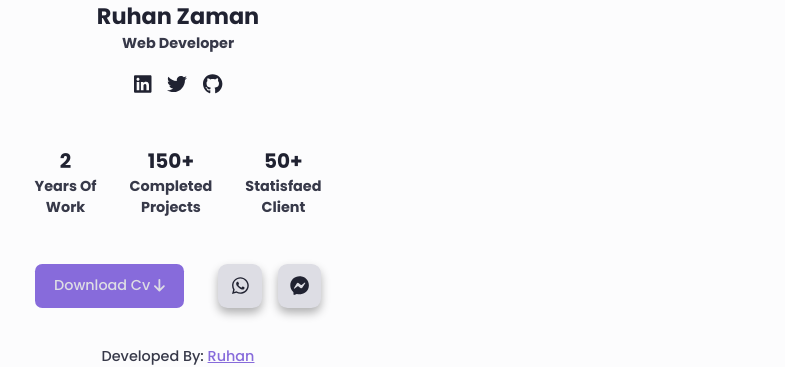
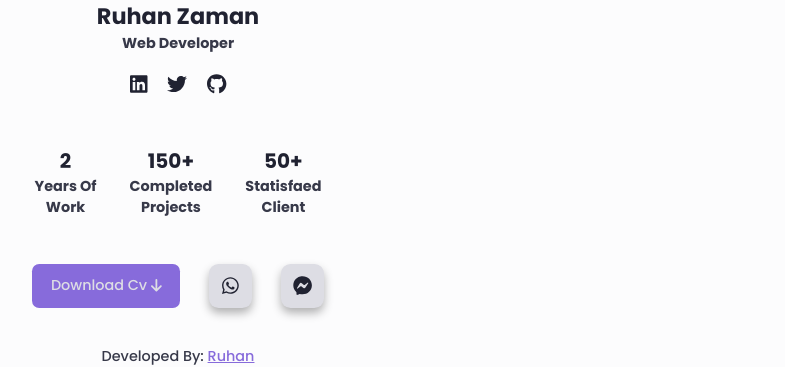
Before and after one commit to robiuzzaman4/rz-profile, a plain HTML site: page index.html in a window 1280 px wide. Shown: the part 284-651 px from the top of the page, without its empty margins (462-1247 px from the left). Drawn offline with Linux system fonts and the light colour scheme.

Commit message:
buttons customizing

```diff
--- a/assets/style.css
+++ b/assets/style.css
@@ -94,11 +94,11 @@ header {
 .profile-info .social {
     display: flex;
     align-items: center;
-    gap: 1em;
 }
 .profile-info .social a {
     font-size: 1.25em;
     color: var(--text-primary);
+    padding: 0em .5em;
 }
 .profile-info .social a:hover {
     color: var(--violet);
@@ -147,11 +147,11 @@ header {
 .buttons .cvbtn:hover {
     transform: scale(.95);
 }
-.message-btn {
+/* .message-btn {
     display: flex;
     align-items: center;
     gap: 1em;
-}
+} */
 .btn {
     padding: .4em .7em;
     background-color: var(--interface);
@@ -176,3 +176,6 @@ header {
 .Curtesy a {
     color: var(--violet);
 }
+@media screen and (max-width: 600px) {
+
+}
--- a/index.html
+++ b/index.html
@@ -60,10 +60,10 @@
             <a href="./assets/Ruhan_cv.pdf" class="cvbtn" download>
                 download cv <i class="fa-solid fa-arrow-down"></i>
             </a>
-            <div class="message-btn">
+            <!-- <div class="message-btn"> -->
                 <a href="https://api.whatsapp.com/send?phone=8801794125984&text=Hello, more information!" target="_blank"" class="btn btn-whatsapp"><i class="fa-brands fa-whatsapp"></i></a>
                 <a href="https://m.me/robiuzzaman4" target="_blank" class="btn btn-messenger"><i class="fa-brands fa-facebook-messenger"></i></a>
-            </div>
+            <!-- </div> -->
         </div>
         <!-- buttons Section end -->
       </div>
```
